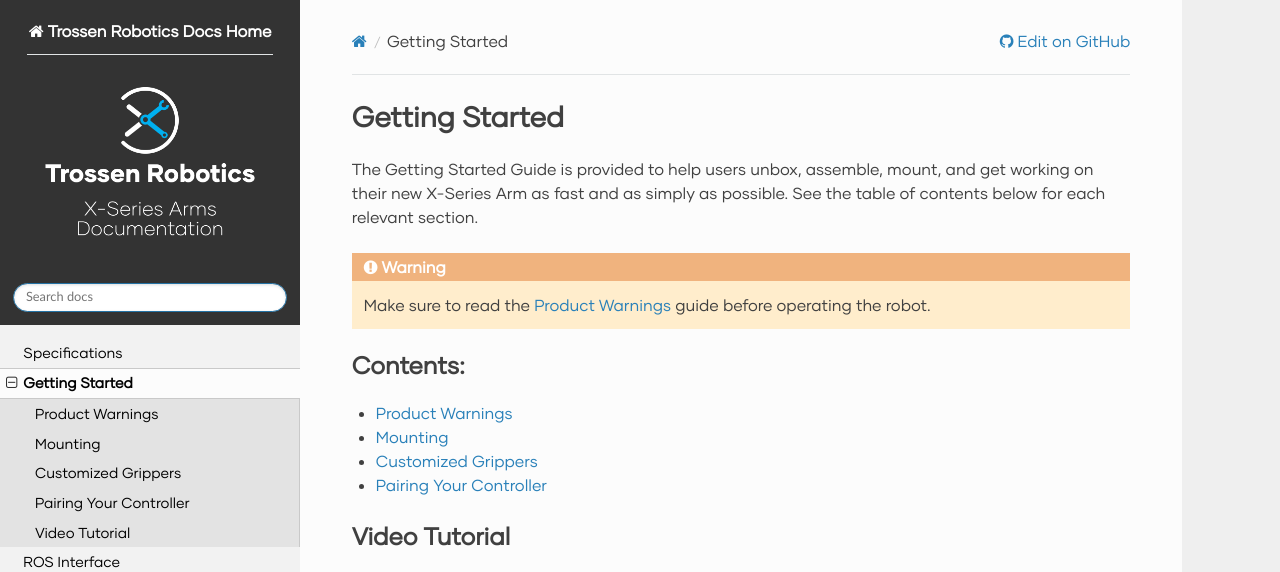
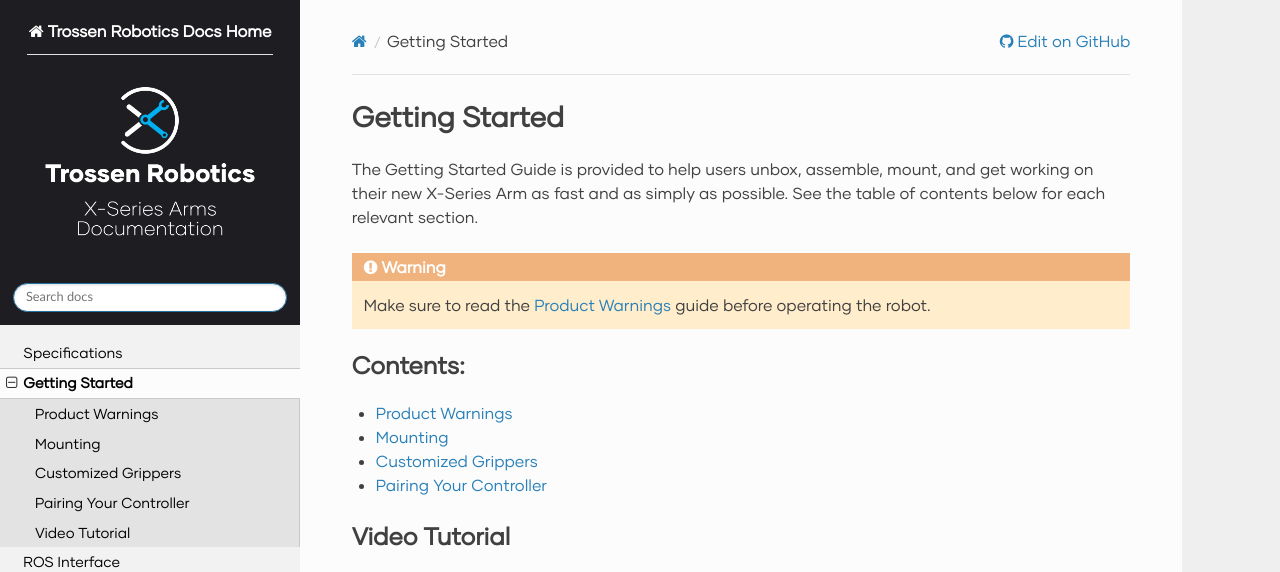
Before and after one commit to TrossenRobotics/interbotix_xsarms_docs, a Sphinx documentation site: the page built from docs/getting_started.rst, in a window 1280 px wide and 1075 px high. Shown: the top 572 px of the window. Built offline with Sphinx 7.4.7 and the Read the Docs theme 2.0.0, drawn with Linux system fonts in a browser that asks for light colours; some web fonts are replaced; grey boxes are pictures that could not be loaded.

Commit message:
Update nav style

```diff
--- a/docs/_static/tr_style.css
+++ b/docs/_static/tr_style.css
@@ -33,7 +33,7 @@ div.sidebartitle-docs-home-hr > hr {
 
 .wy-side-nav-search,
 .wy-nav-top {
-    background: #333;
+    background: #1e1d22;
 }
 
 
```
